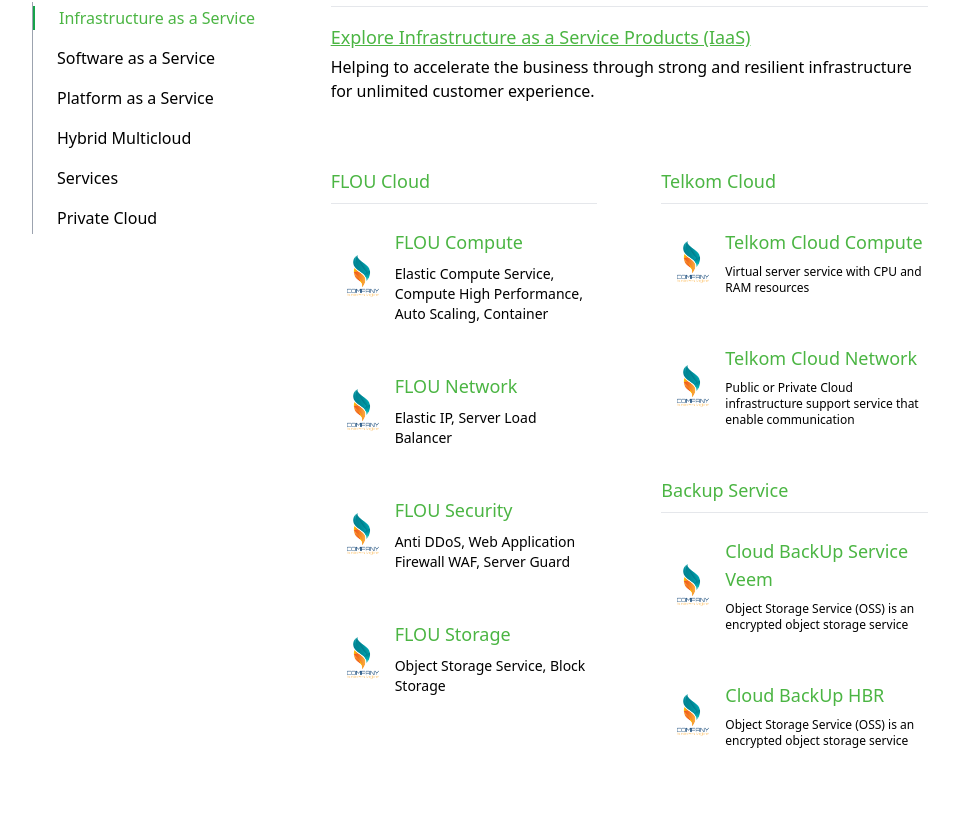
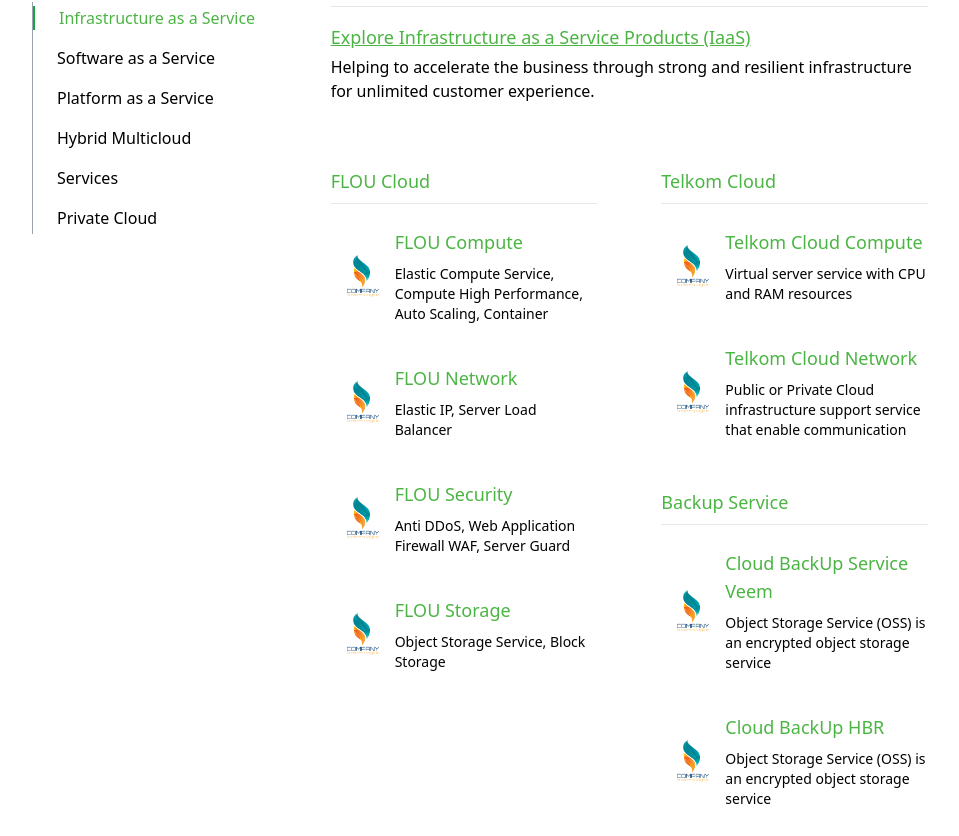
Before and after one commit to herisusantoarismann/icl-test, a Vue app: page / in a window 1280 px wide. Shown: the part 844-1680 px from the top of the page, without its empty margins (160-1119 px from the left). Built offline with nearby package versions, Linux system fonts and the light colour scheme.

Commit message:
Product Detail

```diff
--- /dev/null
+++ b/src/components/ProductDetail.vue
@@ -0,0 +1,27 @@
+<template>
+  <div class="flex-1 flex flex-col gap-2">
+    <h4 class="font-medium text-[#4BB543] text-lg">{{ title }}</h4>
+    <hr />
+    <div v-for="(product, i) of products" class="my-4 flex gap-12" :key="i">
+      <div class="flex items-center">
+        <img src="../assets/logo.png" alt="" class="w-16" />
+        <div class="flex flex-col gap-2">
+          <p class="text-lg text-[#4BB543] cursor-pointer">
+            {{ product.name }}
+          </p>
+          <p class="text-sm">
+            {{ product.description }}
+          </p>
+        </div>
+      </div>
+    </div>
+  </div>
+</template>
+
+<script>
+export default {
+  props: ['title', 'products'],
+};
+</script>
+
+<style></style>
--- a/src/pages/Dashboard.vue
+++ b/src/pages/Dashboard.vue
@@ -101,101 +101,60 @@
             </p>
           </div>
           <div class="mt-12 flex gap-16">
-            <div class="flex-1 flex flex-col gap-2">
-              <h4 class="font-medium text-[#4BB543] text-lg">FLOU Cloud</h4>
-              <hr />
-              <div class="my-4 flex flex-col gap-12">
-                <div class="flex items-center">
-                  <img src="../assets/logo.png" alt="" class="w-16" />
-                  <div class="flex flex-col gap-2">
-                    <p class="text-lg text-[#4BB543]">FLOU Compute</p>
-                    <p class="text-sm">
-                      Elastic Compute Service, Compute High Performance, Auto
-                      Scaling, Container
-                    </p>
-                  </div>
-                </div>
-                <div class="flex items-center">
-                  <img src="../assets/logo.png" alt="" class="w-16" />
-                  <div class="flex flex-col gap-2">
-                    <p class="text-lg text-[#4BB543]">FLOU Network</p>
-                    <p class="text-sm">Elastic IP, Server Load Balancer</p>
-                  </div>
-                </div>
-                <div class="flex items-center">
-                  <img src="../assets/logo.png" alt="" class="w-16" />
-                  <div class="flex flex-col gap-2">
-                    <p class="text-lg text-[#4BB543]">FLOU Security</p>
-                    <p class="text-sm">
-                      Anti DDoS, Web Application Firewall WAF, Server Guard
-                    </p>
-                  </div>
-                </div>
-                <div class="flex items-center">
-                  <img src="../assets/logo.png" alt="" class="w-16" />
-                  <div class="flex flex-col gap-2">
-                    <p class="text-lg text-[#4BB543]">FLOU Storage</p>
-                    <p class="text-sm">Object Storage Service, Block Storage</p>
-                  </div>
-                </div>
-              </div>
-            </div>
+            <ProductDetail
+              title="FLOU Cloud"
+              :products="[
+                {
+                  name: 'FLOU Compute',
+                  description:
+                    'Elastic Compute Service, Compute High Performance, Auto Scaling, Container',
+                },
+                {
+                  name: 'FLOU Network',
+                  description: 'Elastic IP, Server Load Balancer',
+                },
+                {
+                  name: 'FLOU Security',
+                  description:
+                    'Anti DDoS, Web Application Firewall WAF, Server Guard',
+                },
+                {
+                  name: 'FLOU Storage',
+                  description: 'Object Storage Service, Block Storage',
+                },
+              ]"
+            />
             <div class="flex-1 flex flex-col gap-8">
-              <div class="flex flex-col gap-2">
-                <h4 class="text-lg text-[#4BB543] font-medium">Telkom Cloud</h4>
-                <hr />
-                <div class="my-4 flex flex-col gap-12">
-                  <div class="flex items-center">
-                    <img src="../assets/logo.png" alt="" class="w-16" />
-                    <div class="flex flex-col gap-2">
-                      <p class="text-lg text-[#4BB543]">Telkom Cloud Compute</p>
-                      <p class="text-xs">
-                        Virtual server service with CPU and RAM resources
-                      </p>
-                    </div>
-                  </div>
-                  <div class="flex items-center">
-                    <img src="../assets/logo.png" alt="" class="w-16" />
-                    <div class="flex flex-col gap-2">
-                      <p class="text-lg text-[#4BB543]">Telkom Cloud Network</p>
-                      <p class="text-xs">
-                        Public or Private Cloud infrastructure support service
-                        that enable communication
-                      </p>
-                    </div>
-                  </div>
-                </div>
-              </div>
-              <div class="flex flex-col gap-2">
-                <h4 class="text-lg text-[#4BB543] font-medium">
-                  Backup Service
-                </h4>
-                <hr />
-                <div class="my-4 flex flex-col gap-12">
-                  <div class="flex items-center">
-                    <img src="../assets/logo.png" alt="" class="w-16" />
-                    <div class="flex flex-col gap-2">
-                      <p class="text-lg text-[#4BB543]">
-                        Cloud BackUp Service Veem
-                      </p>
-                      <p class="text-xs">
-                        Object Storage Service (OSS) is an encrypted object
-                        storage service
-                      </p>
-                    </div>
-                  </div>
-                  <div class="flex items-center">
-                    <img src="../assets/logo.png" alt="" class="w-16" />
-                    <div class="flex flex-col gap-2">
-                      <p class="text-lg text-[#4BB543]">Cloud BackUp HBR</p>
-                      <p class="text-xs">
-                        Object Storage Service (OSS) is an encrypted object
-                        storage service
-                      </p>
-                    </div>
-                  </div>
-                </div>
-              </div>
+              <ProductDetail
+                title="Telkom Cloud"
+                :products="[
+                  {
+                    name: 'Telkom Cloud Compute',
+                    description:
+                      ' Virtual server service with CPU and RAM resources',
+                  },
+                  {
+                    name: 'Telkom Cloud Network',
+                    description:
+                      'Public or Private Cloud infrastructure support service that enable communication',
+                  },
+                ]"
+              />
+              <ProductDetail
+                title="Backup Service"
+                :products="[
+                  {
+                    name: 'Cloud BackUp Service Veem',
+                    description:
+                      'Object Storage Service (OSS) is an encrypted object storage service',
+                  },
+                  {
+                    name: 'Cloud BackUp HBR',
+                    description:
+                      'Object Storage Service (OSS) is an encrypted object storage service',
+                  },
+                ]"
+              />
             </div>
           </div>
         </div>
@@ -280,10 +239,11 @@
 import Dropdown from '../components/Dropdown.vue';
 import LinkGroup from '../components/LinkGroup.vue';
 import ProductList from '../components/ProductList.vue';
+import ProductDetail from '../components/ProductDetail.vue';
 
 export default {
   name: 'DashboardPage',
-  components: { Button, Icon, Dropdown, LinkGroup, ProductList },
+  components: { Button, Icon, Dropdown, LinkGroup, ProductList, ProductDetail },
 };
 </script>
 
```
